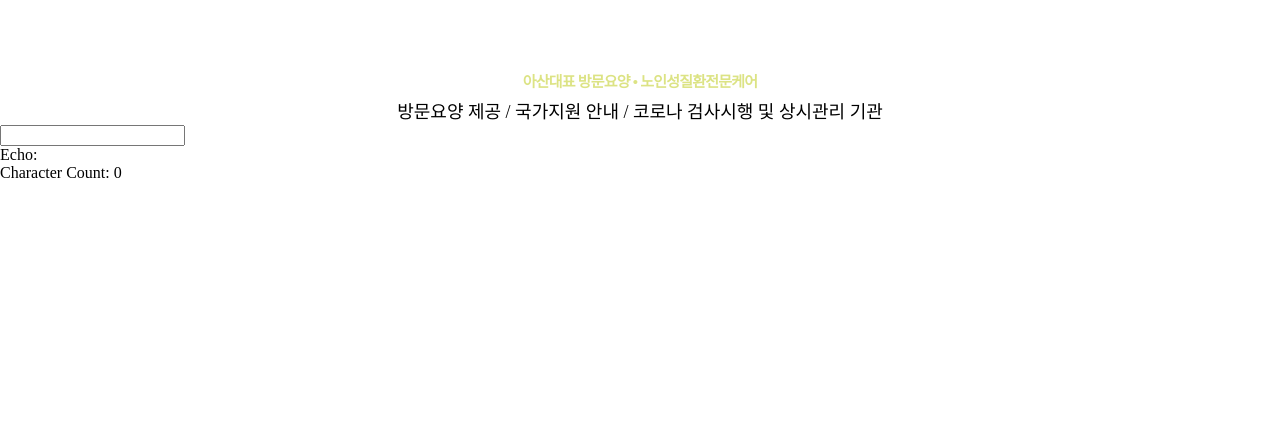
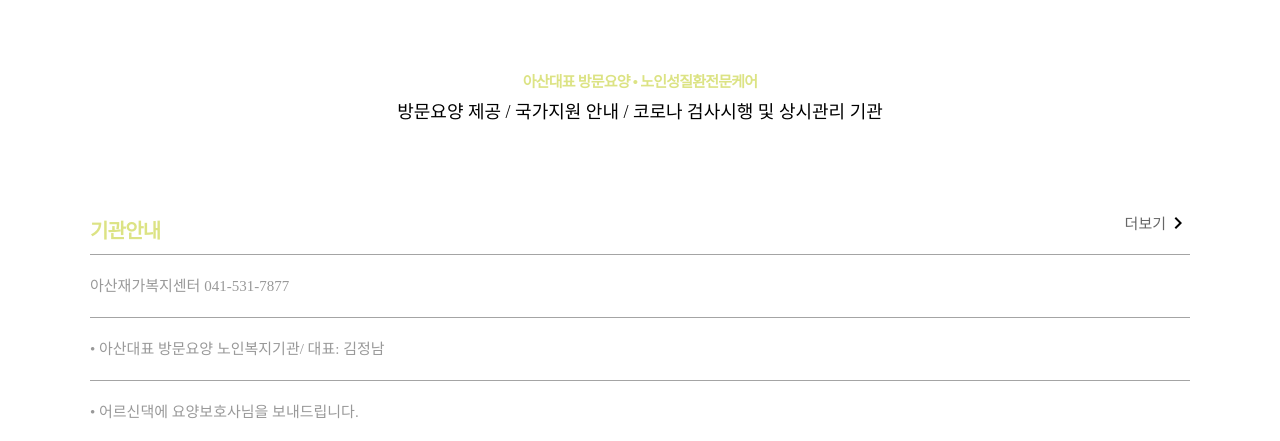
Before and after one commit to thdwlsgus0/start_project, a React app in the folder client/: page / in a window 1280 px wide. Shown: the part 511-952 px from the top of the page. Before the commit the page ends 800 px from the top, so only its background shows below. Built offline with nearby package versions, Linux system fonts and the light colour scheme.

Commit message:
style: 소개 컴포넌트 더 추가(#16)

```diff
--- a/client/src/components/IntroduceSection/IntroduceSection.jsx
+++ b/client/src/components/IntroduceSection/IntroduceSection.jsx
@@ -1,12 +1,9 @@
 import React from 'react';
 import styled from 'styled-components';
+import KeyboardArrowRight from '@images/keyboard_arrow_right.svg';
 
 const IntroduceSectionContainer = styled.div`
 	text-align: center;
-
-	&:not(:first-child) {
-		margin-top: 80px;
-	}
 `;
 
 const IntroduceSectionTitle = styled.strong`
@@ -29,12 +26,95 @@ const IntroduceSectionSubTitle = styled.span`
 	}
 `;
 
+const AnnounceSection = styled.div`
+	&:not(:first-child) {
+		margin-top: 80px;
+	}
+`;
+
+const AnnounceSectionContainer = styled.div`
+	display: flex;
+	padding-bottom: 10px;
+`;
+
+const AnnounceSectionTitle = styled.strong`
+	font-size: 20px;
+	letter-spacing: -0.8px;
+	color: #dce384;
+	display: block;
+	flex: 1 1 auto;
+
+	&:not(:last-child) {
+		padding-top: 10px;
+	}
+`;
+
+const AnnounceSectionLink = styled.a`
+	font-size: 15px;
+	color: #666;
+	cursor: pointer;
+
+	&:after {
+		position: relative;
+		top: 6px;
+		content: '';
+		display: inline-block;
+		width: 24px;
+		height: 24px;
+		background: url(${(props) => props.image}) no-repeat;
+	}
+`;
+
+const IntroContainer = styled.div`
+	padding: 0 90px;
+
+	&:not(:first-child) {
+		margin-top: 80px;
+	}
+`;
+
+const AnnounceItem = styled.div`
+	display: flex;
+	padding: 20px 0;
+
+	&:not(:first-child) {
+		border-top: 1px solid #A4A4A4;
+	}
+`;
+
+const AnnounceItemData = styled.span`
+	display: block;
+	font-size: 15px;
+	line-height: 22px;
+	color: #999;
+	overflow: hidden;
+	white-space: nowrap;
+	text-overflow: ellipsis;
+`;
+
 const IntroduceSection = () => {
 	return (
-		<IntroduceSectionContainer>
-			<IntroduceSectionTitle>아산대표 방문요양 • 노인성질환전문케어</IntroduceSectionTitle>
-			<IntroduceSectionSubTitle> 방문요양 제공 / 국가지원 안내 / 코로나 검사시행 및 상시관리 기관</IntroduceSectionSubTitle>
-		</IntroduceSectionContainer>
+		<IntroContainer>
+			<IntroduceSectionContainer>
+				<IntroduceSectionTitle>아산대표 방문요양 • 노인성질환전문케어</IntroduceSectionTitle>
+				<IntroduceSectionSubTitle> 방문요양 제공 / 국가지원 안내 / 코로나 검사시행 및 상시관리 기관</IntroduceSectionSubTitle>
+			</IntroduceSectionContainer>
+			<AnnounceSection>
+				<AnnounceSectionContainer>
+					<AnnounceSectionTitle>기관안내</AnnounceSectionTitle>
+					<AnnounceSectionLink image={KeyboardArrowRight}>더보기</AnnounceSectionLink>
+				</AnnounceSectionContainer>
+				<AnnounceItem>
+					<AnnounceItemData>아산재가복지센터 041-531-7877</AnnounceItemData>
+				</AnnounceItem>
+				<AnnounceItem>
+					<AnnounceItemData>• 아산대표 방문요양 노인복지기관/ 대표: 김정남</AnnounceItemData>
+				</AnnounceItem>
+				<AnnounceItem>
+					<AnnounceItemData>• 어르신댁에 요양보호사님을 보내드립니다.</AnnounceItemData>
+				</AnnounceItem>
+			</AnnounceSection>
+		</IntroContainer>
 	);
 }
 
```
